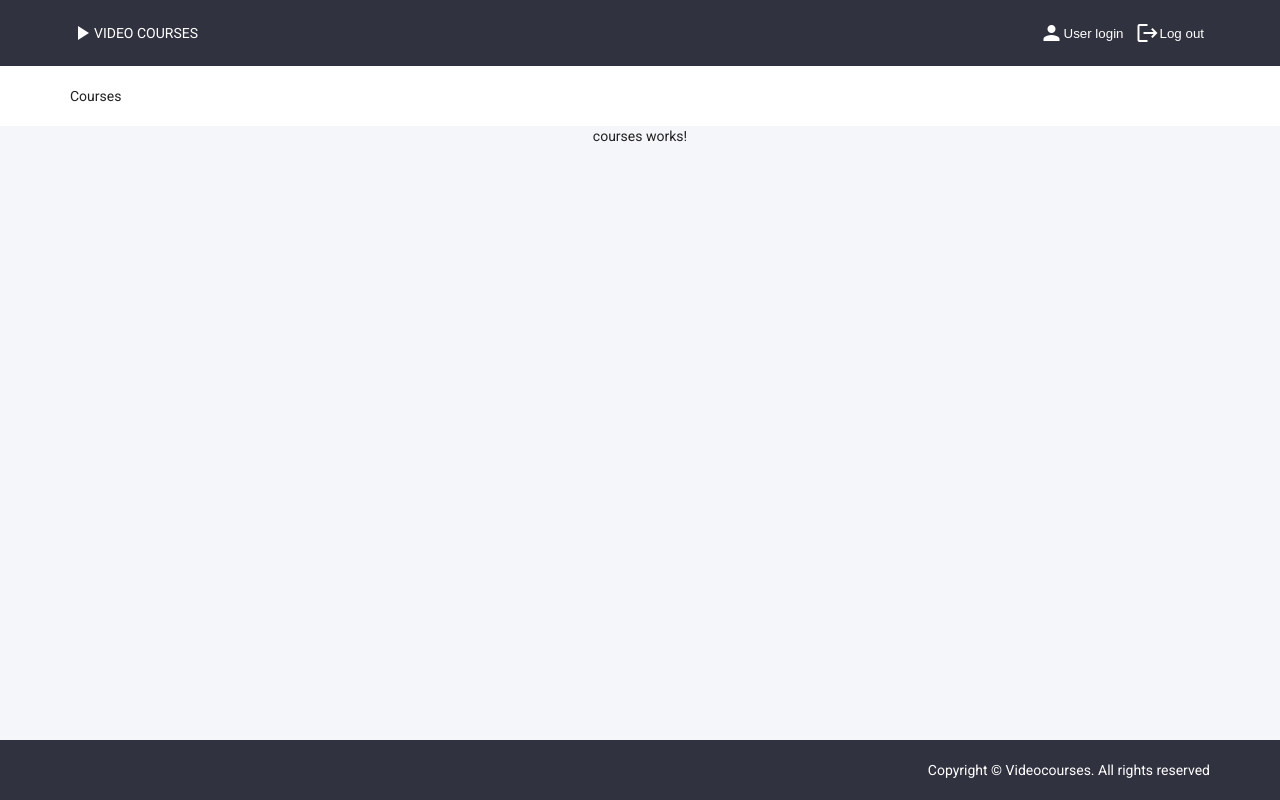
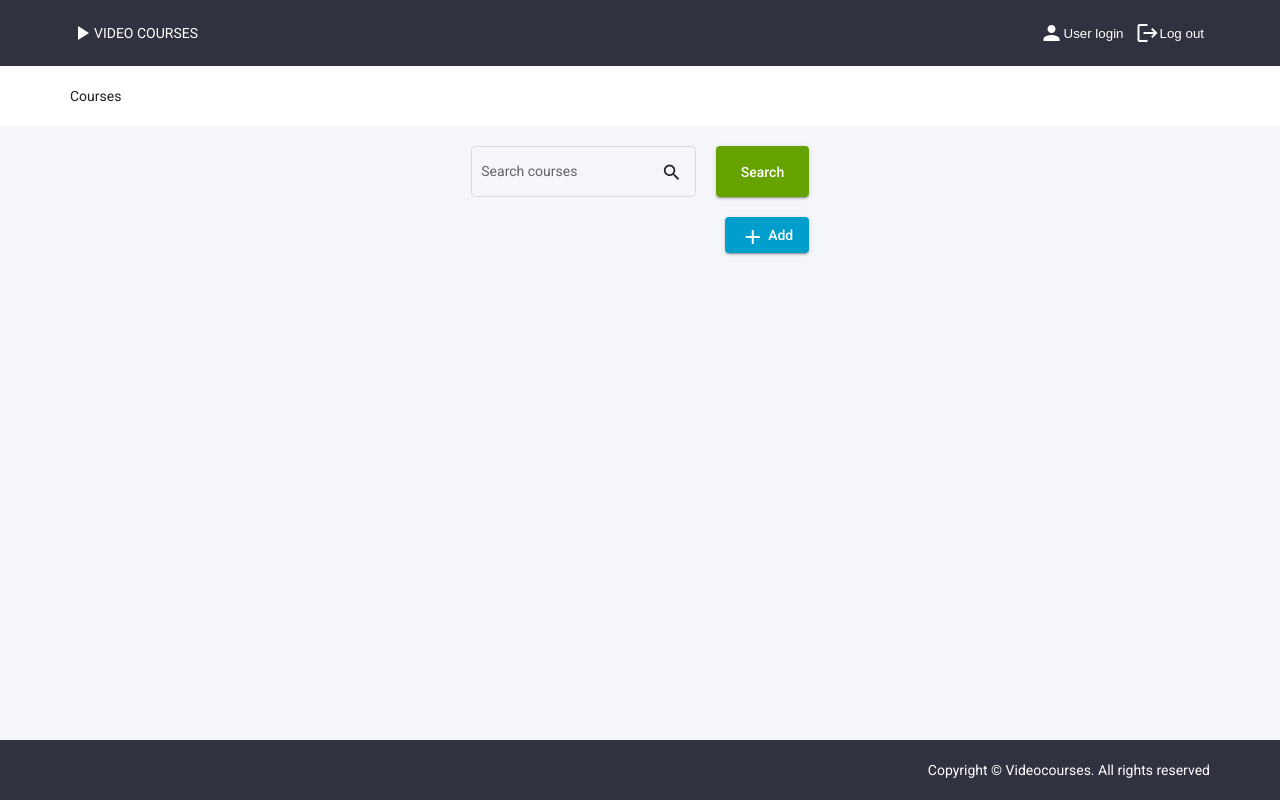
Before and after one commit to SlavikSurminskiy/courses-angular-app, an Angular app: page / in a window 1280 px wide. Built offline with nearby package versions, Linux system fonts and the light colour scheme.

Commit message:
hw-2/added 'Search courses' input and 'Add course' button

```diff
--- a/src/app/app.module.ts
+++ b/src/app/app.module.ts
@@ -1,4 +1,5 @@
 import { NgModule } from '@angular/core';
+import { FormsModule } from '@angular/forms';
 import { BrowserModule } from '@angular/platform-browser';
 
 import { AppRoutingModule } from './app-routing.module';
@@ -12,6 +13,8 @@ import { BreadcrumbsComponent } from './breadcrumbs/breadcrumbs.component';
 
 // material
 import { MatIconModule } from '@angular/material/icon';
+import { MatInputModule } from '@angular/material/input';
+import { MatButtonModule } from '@angular/material/button';
 import { MatSidenavModule } from '@angular/material/sidenav';
 import { BrowserAnimationsModule } from '@angular/platform-browser/animations';
 
@@ -25,9 +28,12 @@ import { BrowserAnimationsModule } from '@angular/platform-browser/animations';
     BreadcrumbsComponent,
   ],
   imports: [
+    FormsModule,
     BrowserModule,
     AppRoutingModule,
     MatIconModule,
+    MatInputModule,
+    MatButtonModule,
     MatSidenavModule,
     BrowserAnimationsModule
   ],
--- a/src/app/courses/courses.component.html
+++ b/src/app/courses/courses.component.html
@@ -1 +1,24 @@
-<p>courses works!</p>
+<div class="courses">
+  <div class="courses__search">
+    <form (ngSubmit)="onSearch()">
+      <mat-form-field appearance="outline">
+        <mat-label>Search courses</mat-label>
+        <input
+          matInput
+          type="text"
+          name="search"
+          placeholder="Search"
+          [(ngModel)]="searchQuery"
+        >
+        <mat-icon matSuffix (click)="onSearch()">search</mat-icon>
+      </mat-form-field>
+      <button type="submit" mat-raised-button color="primary">Search</button>
+    </form>
+  </div>
+
+  <div class="courses__add">
+    <button mat-raised-button color="accent">
+      <mat-icon>add</mat-icon> Add
+    </button>
+  </div>
+</div>
--- a/src/app/courses/courses.component.scss
+++ b/src/app/courses/courses.component.scss
@@ -0,0 +1,31 @@
+@import "src/styles/colors";
+
+.courses {
+  &__search {
+    display: flex;
+    margin: 20px 0;
+
+    form {
+      display: flex;
+
+      .mat-form-field-wrapper {
+        margin: 0;
+        padding: 0;
+      }
+
+      .mat-form-field-appearance-outline .mat-form-field-outline-thick {
+        color: $accent-color;
+      }
+
+      button[type=submit] {
+        margin-left: 20px;
+        padding: 0 25px;
+      }
+    }
+  }
+
+  &__add {
+    display: flex;
+    justify-content: flex-end;
+  }
+}
--- a/src/app/courses/courses.component.ts
+++ b/src/app/courses/courses.component.ts
@@ -1,12 +1,19 @@
-import { Component, OnInit } from '@angular/core';
+import { Component, OnInit, ViewEncapsulation } from '@angular/core';
 
 @Component({
   selector: 'app-courses',
   templateUrl: './courses.component.html',
   styleUrls: ['./courses.component.scss'],
+  encapsulation: ViewEncapsulation.None,
 })
 export class CoursesComponent implements OnInit {
+  searchQuery = '';
+
   constructor() {}
 
   ngOnInit(): void {}
+
+  onSearch(): void {
+    console.log(this.searchQuery);
+  }
 }
--- a/src/styles.scss
+++ b/src/styles.scss
@@ -1,3 +1,5 @@
+@import "styles/colors";
+
 html, body {
   height: 100%;
 }
@@ -36,3 +38,17 @@ main {
   margin: 0 auto;
   padding: 0 20px;
 }
+
+.mat-flat-button.mat-accent,
+.mat-raised-button.mat-accent,
+.mat-fab.mat-accent,
+.mat-mini-fab.mat-accent {
+  background: $accent-color;
+}
+
+.mat-flat-button.mat-primary,
+.mat-raised-button.mat-primary,
+.mat-fab.mat-primary,
+.mat-mini-fab.mat-primary {
+  background: $primary-color;
+}
--- a/src/styles/colors.scss
+++ b/src/styles/colors.scss
@@ -1 +1,3 @@
 $grey-dark-bg: #30323F;
+$primary-color: #66a300;
+$accent-color: #009ecd;
```
